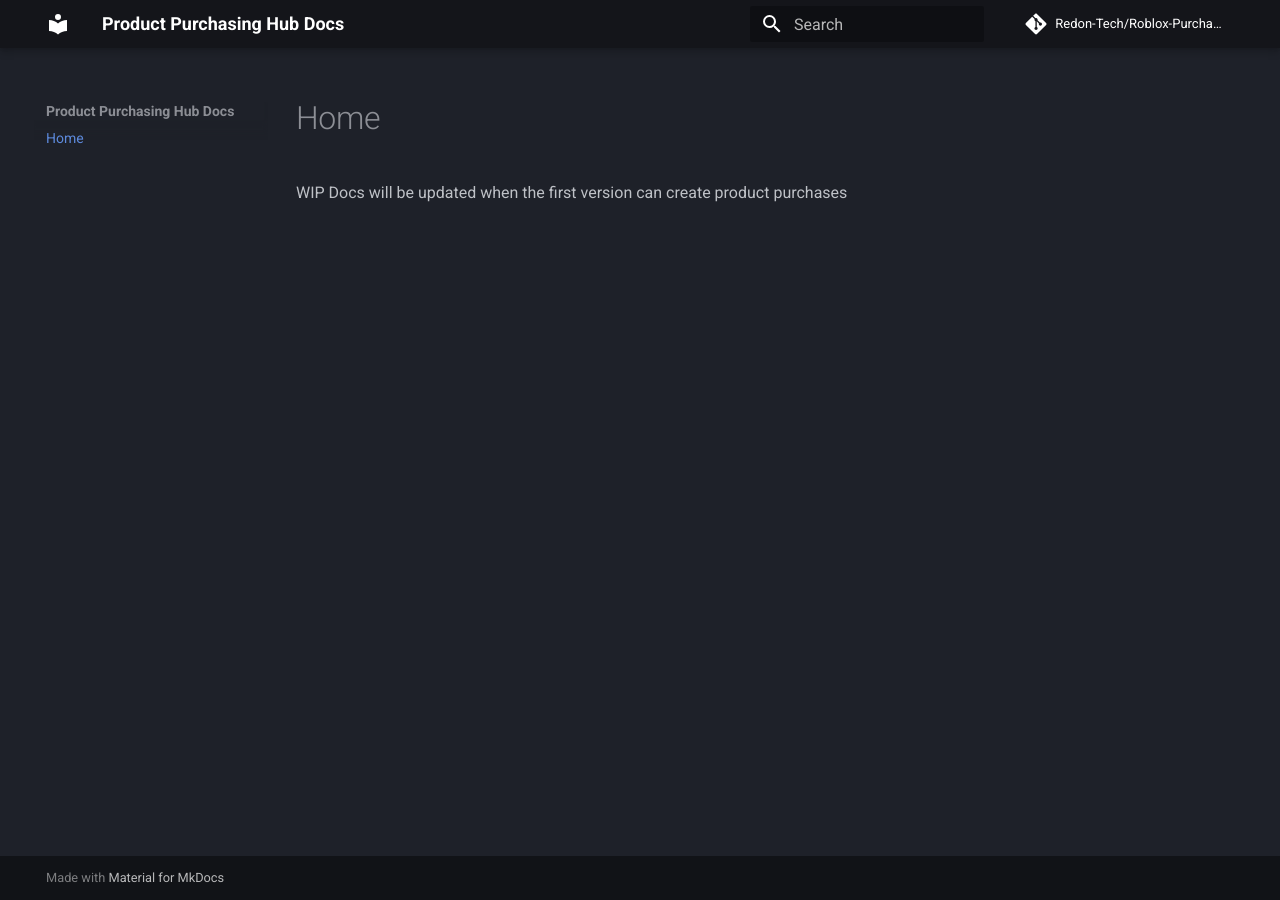
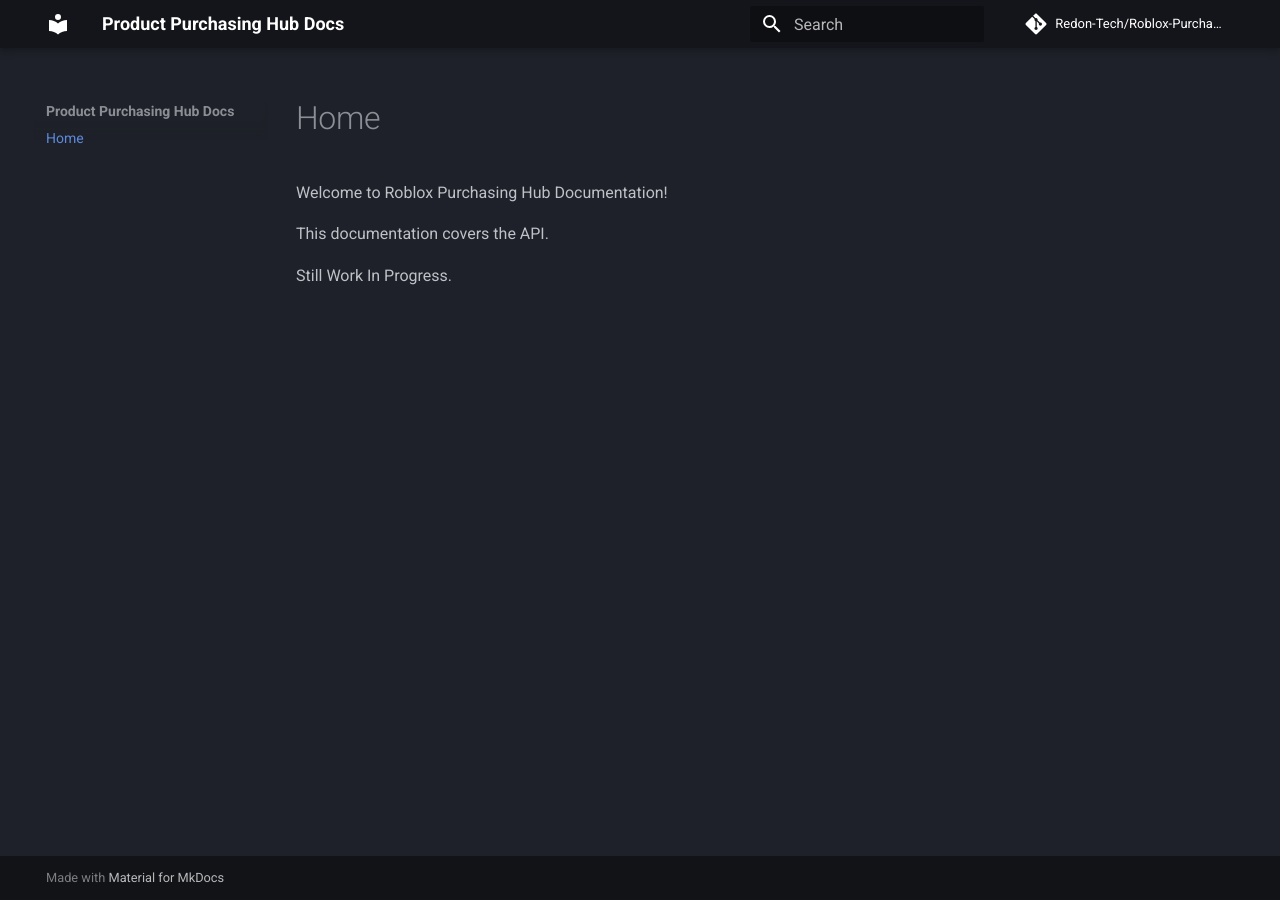
Before and after one commit to Redon-Tech/RPH-Docs, an MkDocs documentation site: the page built from docs/index.md, in a window 1280 px wide. Built offline with MkDocs 1.6.1 and Material for MkDocs 9.7.7, drawn with Linux system fonts in a browser that asks for light colours; comment, search, counter and statistics services are not loaded.

Commit message:
Update docs

```diff
--- a/docs/index.md
+++ b/docs/index.md
@@ -1 +1,5 @@
-WIP Docs will be updated when the first version can create product purchases
+Welcome to Roblox Purchasing Hub Documentation!
+
+This documentation covers the API.
+
+Still Work In Progress.
```
Also changed, not shown: docs/api-reference.md (added, +40 -0 lines), mkdocs.yml (line endings or trailing spaces).
